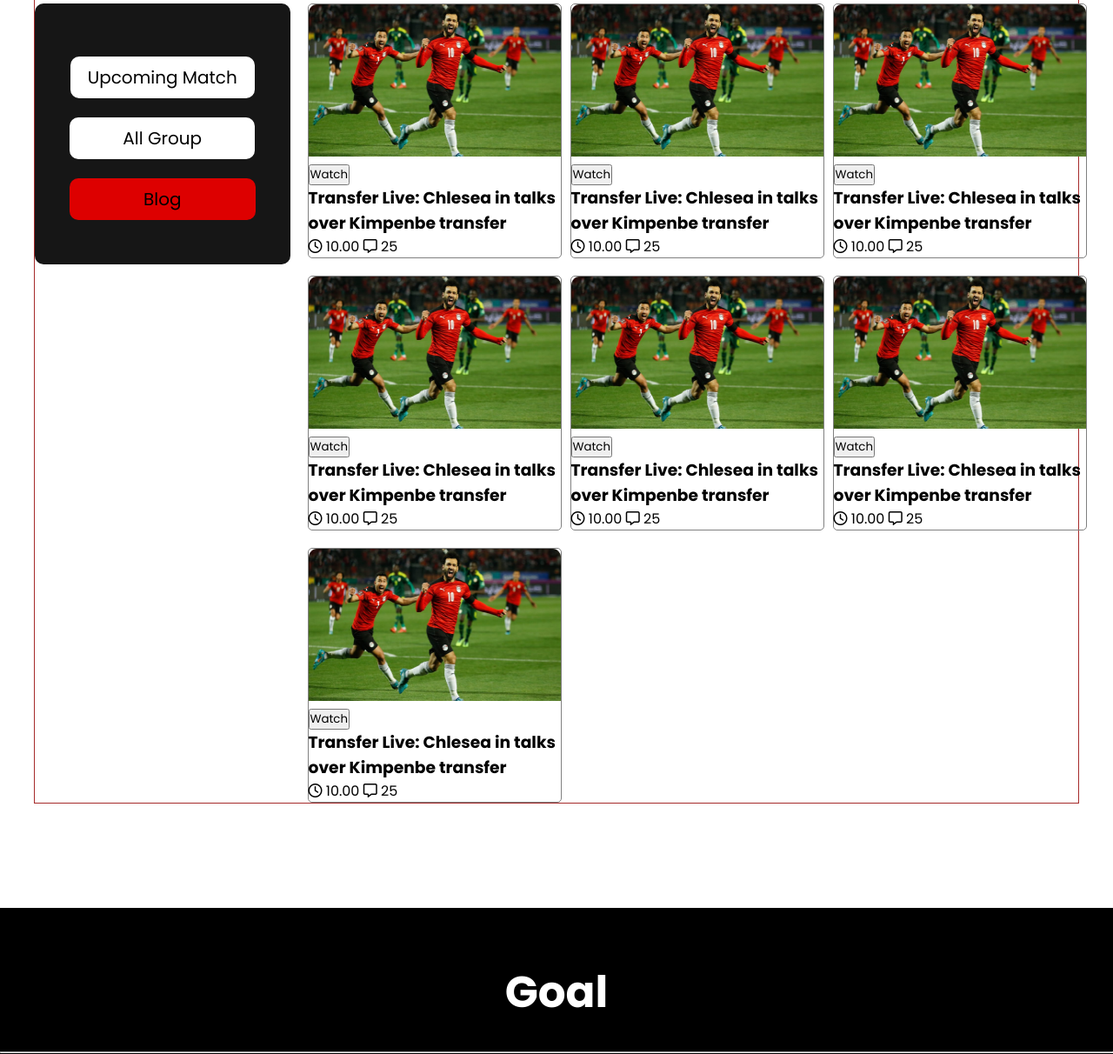
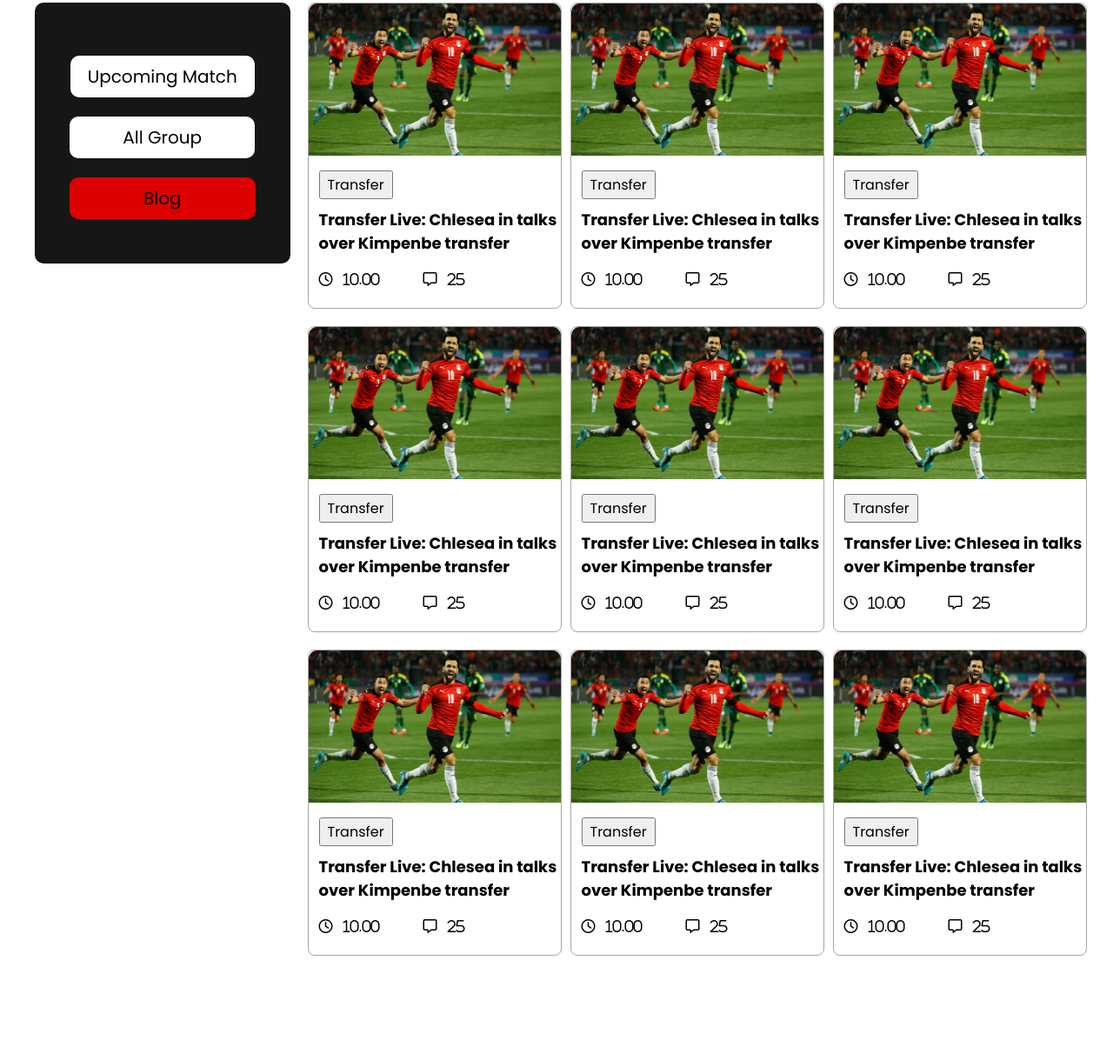
Before and after one commit to JewelHFahim/WorldCup, a plain HTML site: page index.html in a window 1280 px wide. Shown: the part 567-1779 px from the top of the page at 87% size. Drawn offline with Linux system fonts and the light colour scheme.

Commit message:
web1 done

```diff
--- a/index.html
+++ b/index.html
@@ -23,7 +23,9 @@
                     <p>Contrary to popular belief, Lorem Ipsum is not simply
                         random text. It has roots in a piece of classical Latin literature from 45 BC, making it over 2000 years old.</p>
                 </div>
-                <button class="btn">Watch Live ></button>
+                <div class="btn-container">
+                    <a href=""><button class="btn">Watch Live ></button></a>
+                </div>
             </div>
             <div class="header-img">
                 <img src="images/banner-image.png" alt="">
@@ -51,14 +53,14 @@
                     <div class="blog-img">
                         <img src="images/blog-img.png" alt="">
                     </div>
-                    <button>Watch</button>
+                    <button class="trn" >Transfer</button>
                     <div class="description">
                         <div class="des-title">
-                            <h3>Transfer Live: Chlesea in talks over Kimpenbe transfer</h3>
+                            <h4>Transfer Live: Chlesea in talks over Kimpenbe transfer</h4>
                         </div>
                         <div class="icon">
-                            <i class="fa-regular fa-clock"></i> 10.00
-                            <i class="fa-regular fa-message"></i> 25
+                            <i class="fa-regular fa-clock">&nbsp;&nbsp;&nbsp;10.00</i>
+                            <i class="fa-regular fa-message">&nbsp;&nbsp;&nbsp;25</i>
                         </div>
                     </div>
                 </div>
@@ -66,14 +68,14 @@
                     <div class="blog-img">
                         <img src="images/blog-img.png" alt="">
                     </div>
-                    <button>Watch</button>
+                    <button class="trn" >Transfer</button>
                     <div class="description">
                         <div class="des-title">
-                            <h3>Transfer Live: Chlesea in talks over Kimpenbe transfer</h3>
+                            <h4>Transfer Live: Chlesea in talks over Kimpenbe transfer</h4>
                         </div>
                         <div class="icon">
-                            <i class="fa-regular fa-clock"></i> 10.00
-                            <i class="fa-regular fa-message"></i> 25
+                            <i class="fa-regular fa-clock">&nbsp;&nbsp;&nbsp;10.00</i>
+                            <i class="fa-regular fa-message">&nbsp;&nbsp;&nbsp;25</i>
                         </div>
                     </div>
                 </div>
@@ -81,14 +83,14 @@
                     <div class="blog-img">
                         <img src="images/blog-img.png" alt="">
                     </div>
-                    <button>Watch</button>
+                    <button class="trn" >Transfer</button>
                     <div class="description">
                         <div class="des-title">
-                            <h3>Transfer Live: Chlesea in talks over Kimpenbe transfer</h3>
+                            <h4>Transfer Live: Chlesea in talks over Kimpenbe transfer</h4>
                         </div>
                         <div class="icon">
-                            <i class="fa-regular fa-clock"></i> 10.00
-                            <i class="fa-regular fa-message"></i> 25
+                            <i class="fa-regular fa-clock">&nbsp;&nbsp;&nbsp;10.00</i>
+                            <i class="fa-regular fa-message">&nbsp;&nbsp;&nbsp;25</i>
                         </div>
                     </div>
                 </div>
@@ -96,14 +98,14 @@
                     <div class="blog-img">
                         <img src="images/blog-img.png" alt="">
                     </div>
-                    <button>Watch</button>
+                    <button class="trn" >Transfer</button>
                     <div class="description">
                         <div class="des-title">
-                            <h3>Transfer Live: Chlesea in talks over Kimpenbe transfer</h3>
+                            <h4>Transfer Live: Chlesea in talks over Kimpenbe transfer</h4>
                         </div>
                         <div class="icon">
-                            <i class="fa-regular fa-clock"></i> 10.00
-                            <i class="fa-regular fa-message"></i> 25
+                            <i class="fa-regular fa-clock">&nbsp;&nbsp;&nbsp;10.00</i>
+                            <i class="fa-regular fa-message">&nbsp;&nbsp;&nbsp;25</i>
                         </div>
                     </div>
                 </div>
@@ -111,14 +113,14 @@
                     <div class="blog-img">
                         <img src="images/blog-img.png" alt="">
                     </div>
-                    <button>Watch</button>
+                    <button class="trn" >Transfer</button>
                     <div class="description">
                         <div class="des-title">
-                            <h3>Transfer Live: Chlesea in talks over Kimpenbe transfer</h3>
+                            <h4>Transfer Live: Chlesea in talks over Kimpenbe transfer</h4>
                         </div>
                         <div class="icon">
-                            <i class="fa-regular fa-clock"></i> 10.00
-                            <i class="fa-regular fa-message"></i> 25
+                            <i class="fa-regular fa-clock">&nbsp;&nbsp;&nbsp;10.00</i>
+                            <i class="fa-regular fa-message">&nbsp;&nbsp;&nbsp;25</i>
                         </div>
                     </div>
                 </div>
@@ -126,14 +128,14 @@
                     <div class="blog-img">
                         <img src="images/blog-img.png" alt="">
                     </div>
-                    <button>Watch</button>
+                    <button class="trn" >Transfer</button>
                     <div class="description">
                         <div class="des-title">
-                            <h3>Transfer Live: Chlesea in talks over Kimpenbe transfer</h3>
+                            <h4>Transfer Live: Chlesea in talks over Kimpenbe transfer</h4>
                         </div>
                         <div class="icon">
-                            <i class="fa-regular fa-clock"></i> 10.00
-                            <i class="fa-regular fa-message"></i> 25
+                            <i class="fa-regular fa-clock">&nbsp;&nbsp;&nbsp;10.00</i>
+                            <i class="fa-regular fa-message">&nbsp;&nbsp;&nbsp;25</i>
                         </div>
                     </div>
                 </div>
@@ -141,25 +143,55 @@
                     <div class="blog-img">
                         <img src="images/blog-img.png" alt="">
                     </div>
-                    <button>Watch</button>
+                    <button class="trn" >Transfer</button>
                     <div class="description">
                         <div class="des-title">
-                            <h3>Transfer Live: Chlesea in talks over Kimpenbe transfer</h3>
+                            <h4>Transfer Live: Chlesea in talks over Kimpenbe transfer</h4>
                         </div>
                         <div class="icon">
-                            <i class="fa-regular fa-clock"></i> 10.00
-                            <i class="fa-regular fa-message"></i> 25
+                            <i class="fa-regular fa-clock">&nbsp;&nbsp;&nbsp;10.00</i>
+                            <i class="fa-regular fa-message">&nbsp;&nbsp;&nbsp;25</i>
                         </div>
                     </div>
                 </div>
-
-            </div></section>
+                <div class="blog-section">
+                    <div class="blog-img">
+                        <img src="images/blog-img.png" alt="">
+                    </div>
+                    <button class="trn" >Transfer</button>
+                    <div class="description">
+                        <div class="des-title">
+                            <h4>Transfer Live: Chlesea in talks over Kimpenbe transfer</h4>
+                        </div>
+                        <div class="icon">
+                            <i class="fa-regular fa-clock">&nbsp;&nbsp;&nbsp;10.00</i>
+                            <i class="fa-regular fa-message">&nbsp;&nbsp;&nbsp;25</i>
+                        </div>
+                    </div>
+                </div>
+                <div class="blog-section">
+                    <div class="blog-img">
+                        <img src="images/blog-img.png" alt="">
+                    </div>
+                    <button class="trn" >Transfer</button>
+                    <div class="description">
+                        <div class="des-title">
+                            <h4>Transfer Live: Chlesea in talks over Kimpenbe transfer</h4>
+                        </div>
+                        <div class="icon">
+                            <i class="fa-regular fa-clock">&nbsp;&nbsp;&nbsp;10.00</i>
+                            <i class="fa-regular fa-message">&nbsp;&nbsp;&nbsp;25</i>
+                        </div>
+                    </div>
+                </div>
 
 
 
         </section>
     </main>
 </body>
+
+
     <footer>
         <div class="footer-container">
         <div class="goal"><h2>Goal</h2></div>
@@ -181,4 +213,6 @@
         <i class="fa-brands fa-twitter"></i>
     </div>
     </footer>
+
+
 </html>
--- a/style.css
+++ b/style.css
@@ -11,7 +11,6 @@
 }
 main{
     width: 1200px;
-    border: 1px solid brown;
     margin: 0px auto;
 }
 /*--------------------
@@ -50,8 +49,27 @@ main{
     color: white;
     border-radius: 7px;
     border: 1px solid #DD0000;
+
  }
 
+@keyframes sliding{
+    from{
+        background-color: white;
+        color: orangered;
+        border:1px solid orangered;
+    }
+    to{
+        background-color: orangered;
+        color: white;
+        border:1px solid white;
+    }
+}
+
+.btn:hover{
+    transition: .1s;
+    animation: sliding 1s ease-in-out 0.1s infinite alternate-reverse;
+    animation-play-state: running;
+}
 .header-img{
     width: 50%;
     margin-top: 80px;
@@ -68,7 +86,7 @@ main{
 
 .side-bar{
     width: 300px;
-    height: 300px;
+    height:300px;
     background-color: #161616;
     position: relative;
     position: sticky;
@@ -119,9 +137,13 @@ main{
     grid-column-gap: 10px;
     grid-row-gap: 20px;
 }
+.description{
+    margin-left: 12px;
+}
 .blog-section{
-    border: 1px solid gray;
-    border-radius: 5px;
+    border-radius: 8px;
+    border-top: none;
+    border: 1px solid rgb(166, 165, 165);
 }
 
 .blog-img img{
@@ -129,6 +151,26 @@ main{
     height: 175px;
 }
 
+.trn{
+    font-size: 16px;
+    padding: 2px 8px;
+    margin: 10px 0px 10px 0px;
+    margin-left: 12px;
+}
+
+.des-title{
+    font-size: 18px;
+    margin-bottom: 10px;
+}
+
+.description .icon{
+    display: grid;
+    grid-template-columns: repeat(2, 120px);
+    margin-top: 20px;
+    margin-bottom: 25px;
+}
+
+/************Footer********************/
 footer{
     margin-top: 120px;
     background-color: black;
@@ -139,6 +181,10 @@ footer{
 .footer-container h2{
     font-size: 50px;
     padding: 60px 0px 30px 0px;
+}
+
+hr{
+    opacity: 30%;
 }
 
 footer ul{
@@ -164,3 +210,4 @@ footer ul a{
     margin-left: 20px;
     font-size: 20px;
 }
+/***********Footer End*************/
```
